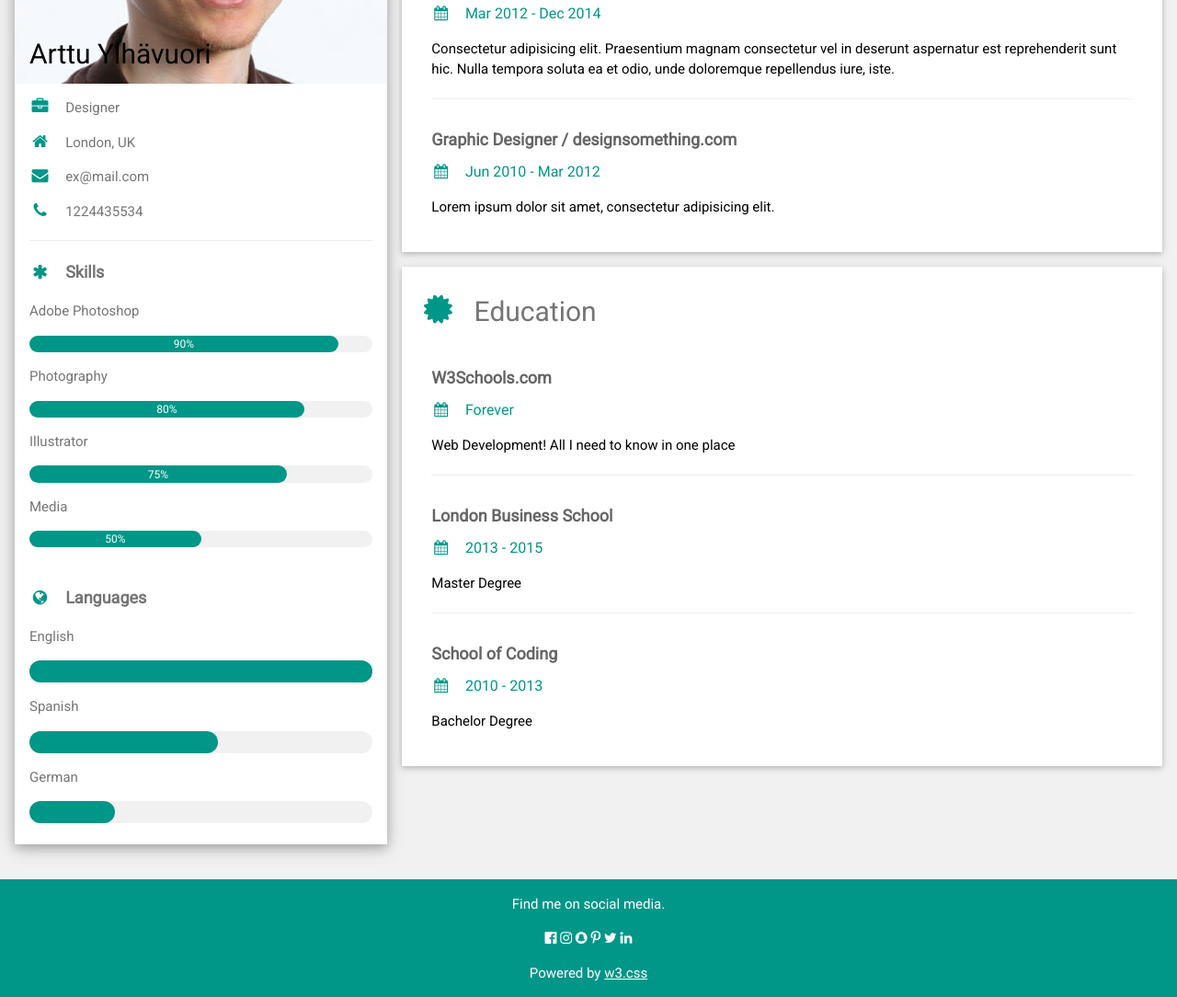
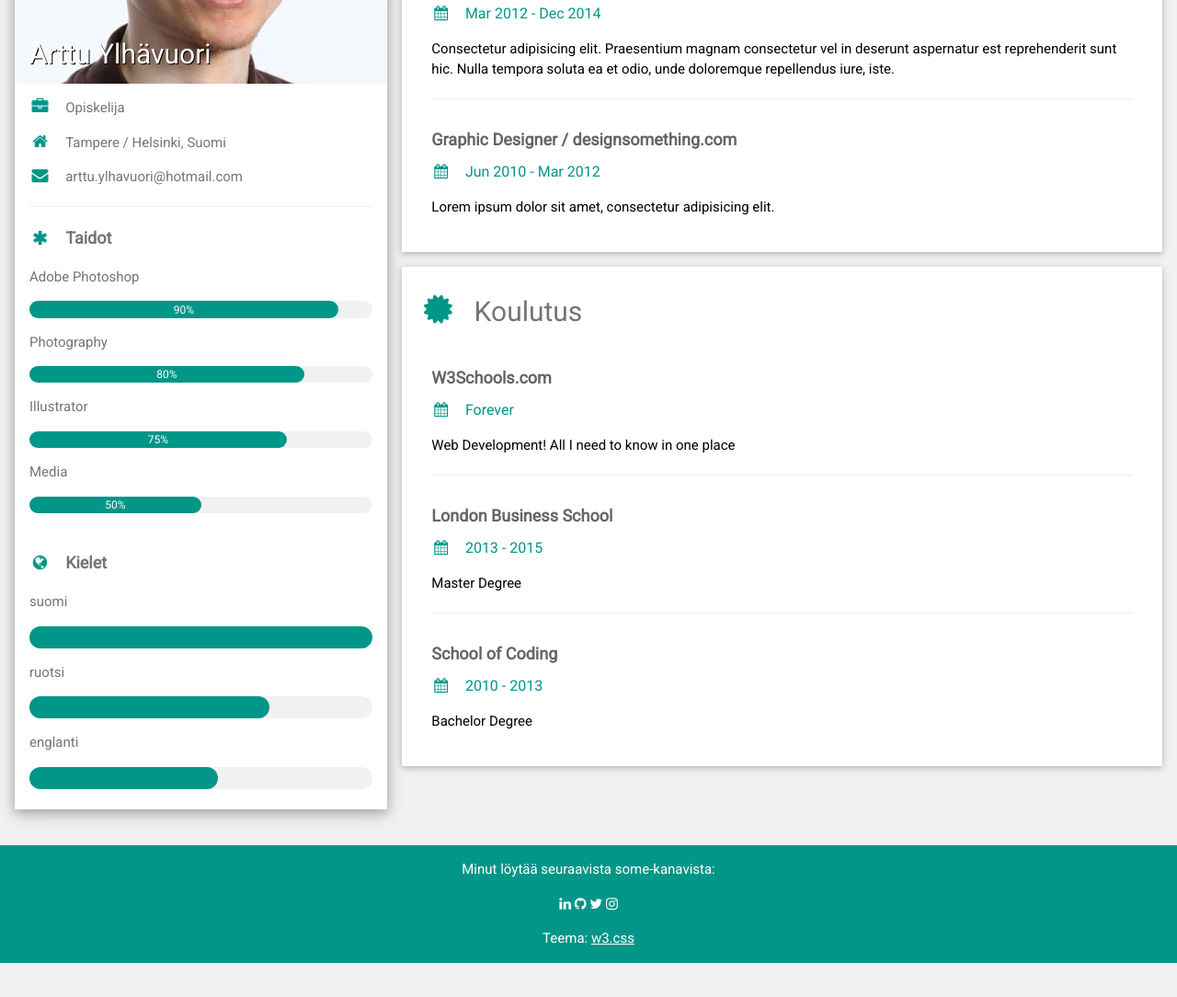
Before and after one commit to areee/old2, a plain HTML site: page index.html in a window 1280 px wide. Shown: the part 330-1414 px from the top of the page at 92% size. After the commit the page ends 1377 px from the top, so only its background shows below. Drawn offline with nearby package versions, Linux system fonts and the light colour scheme.

Commit message:
sisältöä päivitetty (jäi kesken)

```diff
--- a/index.html
+++ b/index.html
@@ -23,18 +23,17 @@ html,body,h1,h2,h3,h4,h5,h6 {font-family: "Roboto", sans-serif}
       <div class="w3-white w3-text-grey w3-card-4">
         <div class="w3-display-container">
           <img src="kuvat/avatar_arttu.jpg" style="width:100%" alt="Avatar">
-          <div class="w3-display-bottomleft w3-container w3-text-black">
-            <h2>Arttu Ylhävuori</h2>
+          <div class="w3-display-bottomleft w3-container w3-text-white">
+            <h2 style="text-shadow:1px 1px 0 #000">Arttu Ylhävuori</h2>
           </div>
         </div>
         <div class="w3-container">
-          <p><i class="fa fa-briefcase fa-fw w3-margin-right w3-large w3-text-teal"></i>Designer</p>
-          <p><i class="fa fa-home fa-fw w3-margin-right w3-large w3-text-teal"></i>London, UK</p>
-          <p><i class="fa fa-envelope fa-fw w3-margin-right w3-large w3-text-teal"></i>ex@mail.com</p>
-          <p><i class="fa fa-phone fa-fw w3-margin-right w3-large w3-text-teal"></i>1224435534</p>
+          <p><i class="fa fa-briefcase fa-fw w3-margin-right w3-large w3-text-teal"></i>Opiskelija</p>
+          <p><i class="fa fa-home fa-fw w3-margin-right w3-large w3-text-teal"></i>Tampere / Helsinki, Suomi</p>
+          <p><i class="fa fa-envelope fa-fw w3-margin-right w3-large w3-text-teal"></i>arttu.ylhavuori@hotmail.com</p>
           <hr>
 
-          <p class="w3-large"><b><i class="fa fa-asterisk fa-fw w3-margin-right w3-text-teal"></i>Skills</b></p>
+          <p class="w3-large"><b><i class="fa fa-asterisk fa-fw w3-margin-right w3-text-teal"></i>Taidot</b></p>
           <p>Adobe Photoshop</p>
           <div class="w3-light-grey w3-round-xlarge w3-small">
             <div class="w3-container w3-center w3-round-xlarge w3-teal" style="width:90%">90%</div>
@@ -55,18 +54,18 @@ html,body,h1,h2,h3,h4,h5,h6 {font-family: "Roboto", sans-serif}
           </div>
           <br>
 
-          <p class="w3-large w3-text-theme"><b><i class="fa fa-globe fa-fw w3-margin-right w3-text-teal"></i>Languages</b></p>
-          <p>English</p>
+          <p class="w3-large w3-text-theme"><b><i class="fa fa-globe fa-fw w3-margin-right w3-text-teal"></i>Kielet</b></p>
+          <p>suomi</p>
           <div class="w3-light-grey w3-round-xlarge">
             <div class="w3-round-xlarge w3-teal" style="height:24px;width:100%"></div>
           </div>
-          <p>Spanish</p>
+          <p>ruotsi</p>
+          <div class="w3-light-grey w3-round-xlarge">
+            <div class="w3-round-xlarge w3-teal" style="height:24px;width:70%"></div>
+          </div>
+          <p>englanti</p>
           <div class="w3-light-grey w3-round-xlarge">
             <div class="w3-round-xlarge w3-teal" style="height:24px;width:55%"></div>
-          </div>
-          <p>German</p>
-          <div class="w3-light-grey w3-round-xlarge">
-            <div class="w3-round-xlarge w3-teal" style="height:24px;width:25%"></div>
           </div>
           <br>
         </div>
@@ -79,7 +78,7 @@ html,body,h1,h2,h3,h4,h5,h6 {font-family: "Roboto", sans-serif}
     <div class="w3-twothird">
 
       <div class="w3-container w3-card w3-white w3-margin-bottom">
-        <h2 class="w3-text-grey w3-padding-16"><i class="fa fa-suitcase fa-fw w3-margin-right w3-xxlarge w3-text-teal"></i>Work Experience</h2>
+        <h2 class="w3-text-grey w3-padding-16"><i class="fa fa-suitcase fa-fw w3-margin-right w3-xxlarge w3-text-teal"></i>Työkokemus</h2>
         <div class="w3-container">
           <h5 class="w3-opacity"><b>Front End Developer / w3schools.com</b></h5>
           <h6 class="w3-text-teal"><i class="fa fa-calendar fa-fw w3-margin-right"></i>Jan 2015 - <span class="w3-tag w3-teal w3-round">Current</span></h6>
@@ -100,7 +99,7 @@ html,body,h1,h2,h3,h4,h5,h6 {font-family: "Roboto", sans-serif}
       </div>
 
       <div class="w3-container w3-card w3-white">
-        <h2 class="w3-text-grey w3-padding-16"><i class="fa fa-certificate fa-fw w3-margin-right w3-xxlarge w3-text-teal"></i>Education</h2>
+        <h2 class="w3-text-grey w3-padding-16"><i class="fa fa-certificate fa-fw w3-margin-right w3-xxlarge w3-text-teal"></i>Koulutus</h2>
         <div class="w3-container">
           <h5 class="w3-opacity"><b>W3Schools.com</b></h5>
           <h6 class="w3-text-teal"><i class="fa fa-calendar fa-fw w3-margin-right"></i>Forever</h6>
@@ -130,14 +129,13 @@ html,body,h1,h2,h3,h4,h5,h6 {font-family: "Roboto", sans-serif}
 </div>
 
 <footer class="w3-container w3-teal w3-center w3-margin-top">
-  <p>Find me on social media.</p>
-  <i class="fa fa-facebook-official w3-hover-opacity"></i>
-  <i class="fa fa-instagram w3-hover-opacity"></i>
-  <i class="fa fa-snapchat w3-hover-opacity"></i>
-  <i class="fa fa-pinterest-p w3-hover-opacity"></i>
-  <i class="fa fa-twitter w3-hover-opacity"></i>
-  <i class="fa fa-linkedin w3-hover-opacity"></i>
-  <p>Powered by <a href="https://www.w3schools.com/w3css/default.asp" target="_blank">w3.css</a></p>
+  <p>Minut löytää seuraavista some-kanavista:</p>
+  <a href="https://www.linkedin.com/in/arttuylh/" target="_blank"><i class="fa fa-linkedin w3-hover-opacity"></i></a>
+  <a href="https://github.com/areee/" target="_blank"><i class="fa fa-github w3-hover-opacity"></i></a>
+  <a href="https://twitter.com/arttuylh" target="_blank"><i class="fa fa-twitter w3-hover-opacity"></i></a>
+  <a href="https://www.instagram.com/arttuylh/" target="_blank"><i class="fa fa-instagram w3-hover-opacity"></i></a>
+
+  <p>Teema: <a href="https://www.w3schools.com/w3css/default.asp" target="_blank">w3.css</a></p>
 </footer>
 
 </body>
```
Also changed, not shown: 1 other file.
